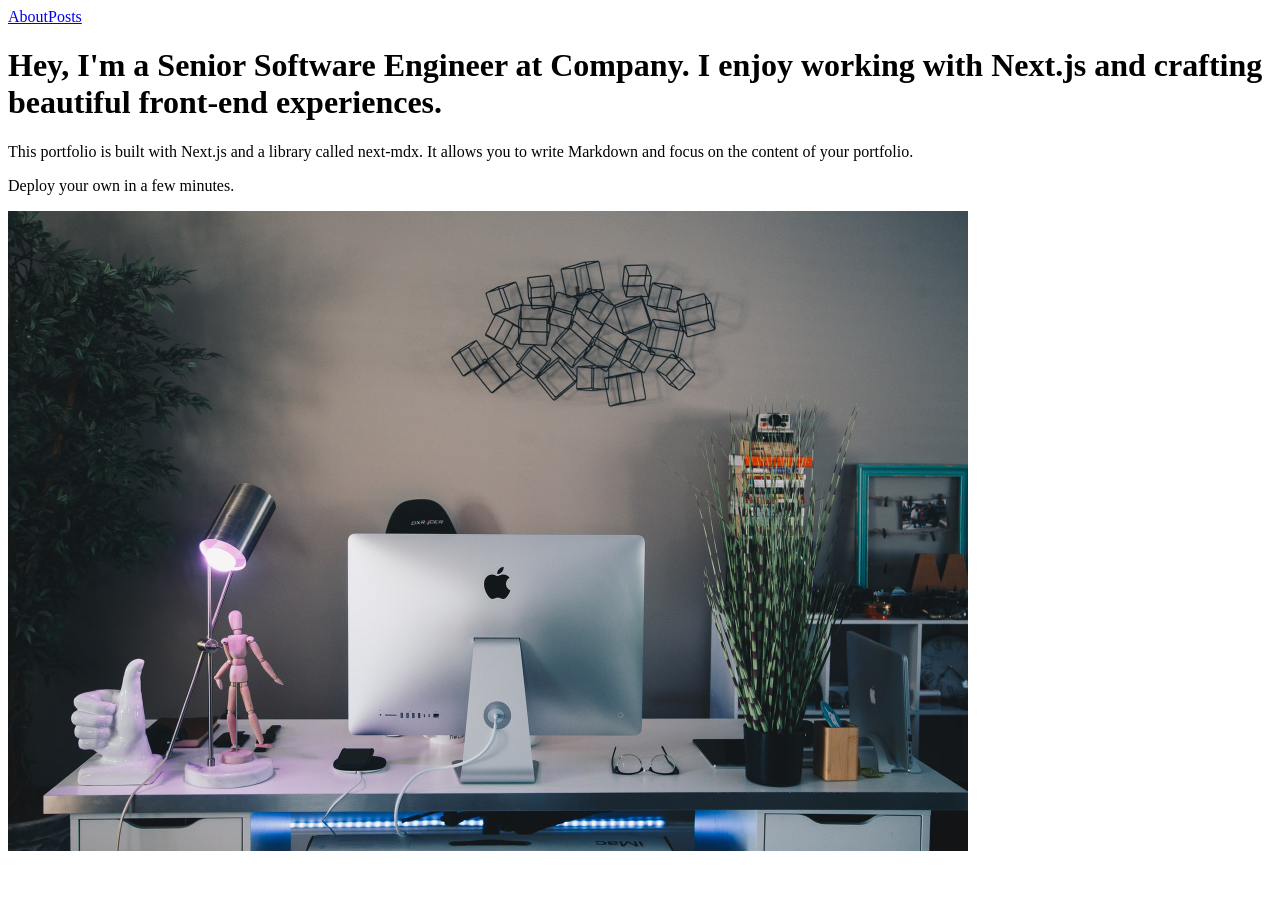
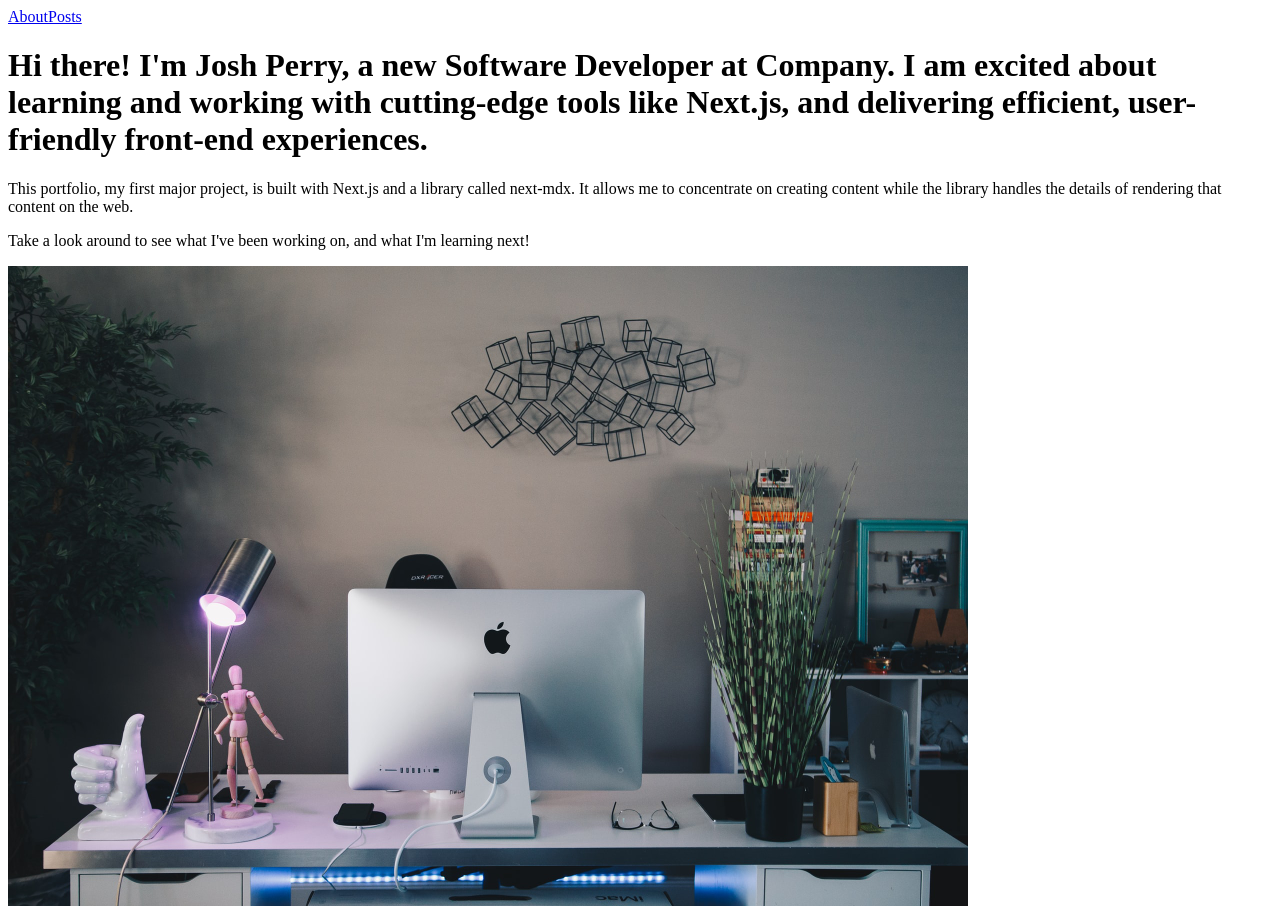
Before and after one commit to LogicVirus/new, a Next.js app: page / in a window 1280 px wide. Before the commit the page ends 863 px from the top, so only its background shows below. Built offline with nearby package versions, Linux system fonts and the light colour scheme; no server answers.

Commit message:
Update index.tsx

```diff
--- a/pages/index.tsx
+++ b/pages/index.tsx
@@ -7,16 +7,16 @@ function HomePage() {
       <Container>
         <div className="space-y-6">
           <h1 className="text-2xl font-bold">
-            Hey, I'm a Senior Software Engineer at Company. I enjoy working with
-            Next.js and crafting beautiful front-end experiences.
+            Hi there! I'm Josh Perry, a new Software Developer at Company. I am excited about learning and working with
+            cutting-edge tools like Next.js, and delivering efficient, user-friendly front-end experiences.
           </h1>
           <p>
-            This portfolio is built with Next.js and a library called next-mdx.
-            It allows you to write Markdown and focus on the content of your
-            portfolio.
+            This portfolio, my first major project, is built with Next.js and a library called next-mdx.
+            It allows me to concentrate on creating content while the library handles the details of rendering
+            that content on the web.
           </p>
 
-          <p>Deploy your own in a few minutes.</p>
+          <p>Take a look around to see what I've been working on, and what I'm learning next!</p>
         </div>
       </Container>
 
```
